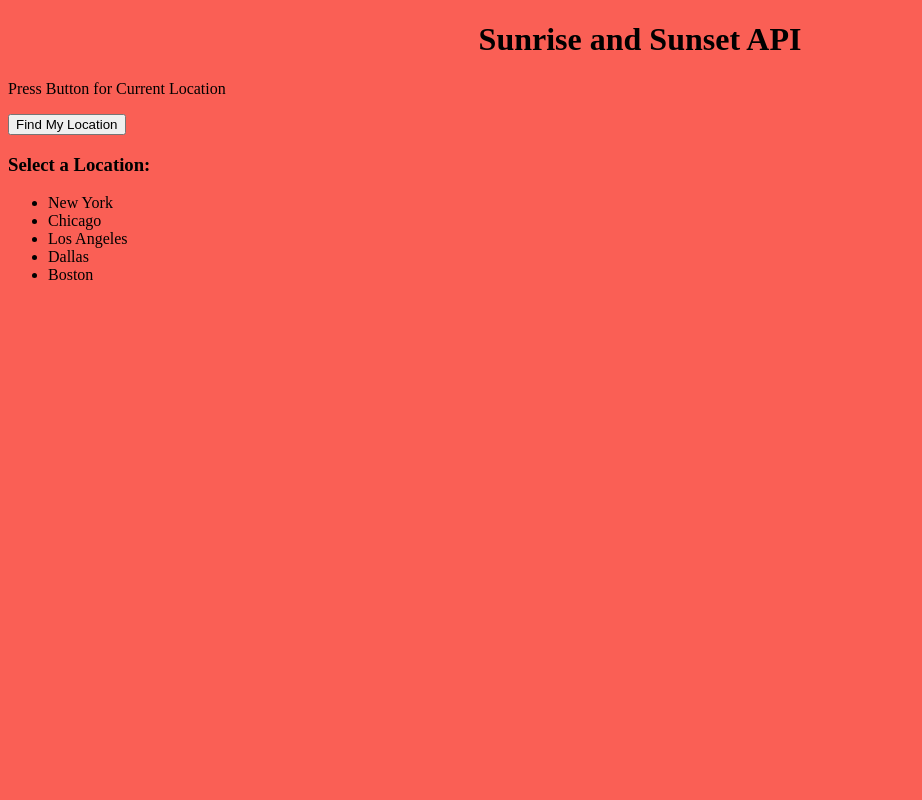
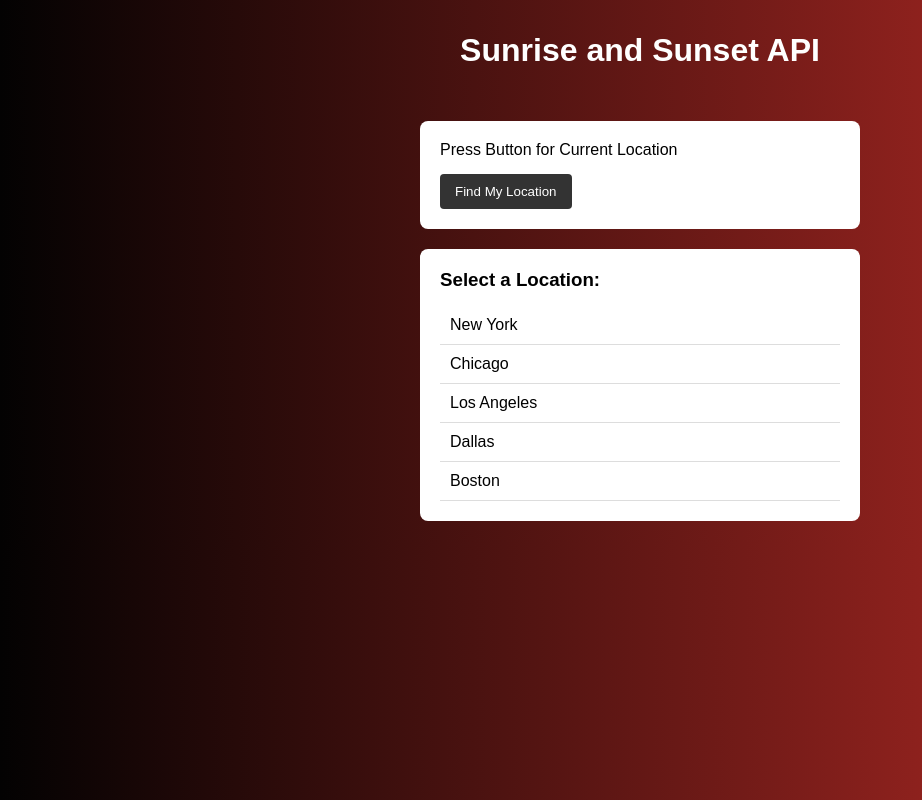
Before and after one commit to Enismasic/ITMD441-Lab4, a plain HTML site: page index.html in a window 1280 px wide. Shown: the whole page, without its empty margins (0-922 px from the left). Drawn offline with Linux system fonts and the light colour scheme.

Commit message:
added css styling

```diff
--- a/style.css
+++ b/style.css
@@ -1,24 +1,70 @@
-body{
-   background-color: #FA5F55;
+body {
+    font-family: 'Arial', sans-serif;
+    background-color: #030202;
+    background: linear-gradient(90deg, #030202 0%, #91221e 74%);
+    margin: 0;
+    padding: 0;
 }
 
-#header{
+#header {
+
+    background: linear-gradient(90deg, #030202 0%, #91221e 74%);
+
+    color: #fff;
     text-align: center;
+    padding: 1em;
+    margin: 0;
 }
 
-.form-submit-button {
-    background: #B9DFFF;
+form {
+    max-width: 400px;
+    margin: 20px auto;
+    background-color: #fff;
+    padding: 20px;
+    border-radius: 8px;
+}
+
+form p {
+    margin: 0 0 15px;
+}
+
+input[type="button"] {
+    background-color: #333;
     color: #fff;
-    border: 1px solid #eee;
-    border-radius: 20px;
-    box-shadow: 5px 5px 5px #eee;
-    text-shadow: none;
-    }
-    .form-submit-button:hover {
-    background: #016ABC;
-    color: #fff;
-    border: 1px solid #eee;
-    border-radius: 20px;
-    box-shadow: 5px 5px 5px #eee;
-    text-shadow: none;
-    }
+    padding: 10px 15px;
+    border: none;
+    cursor: pointer;
+    border-radius: 4px;
+}
+
+input[type="button"]:hover {
+    background-color: #555;
+}
+
+#location-dropdown {
+    max-width: 400px;
+    margin: 20px auto;
+    background-color: #fff;
+    padding: 20px;
+    border-radius: 8px;
+}
+
+#location-dropdown h3 {
+    margin: 0 0 15px;
+}
+
+ul {
+    list-style: none;
+    padding: 0;
+    margin: 0;
+}
+
+li {
+    padding: 10px;
+    border-bottom: 1px solid #ddd;
+    cursor: pointer;
+}
+
+li:hover {
+    background-color: #f5f5f5;
+}
```
